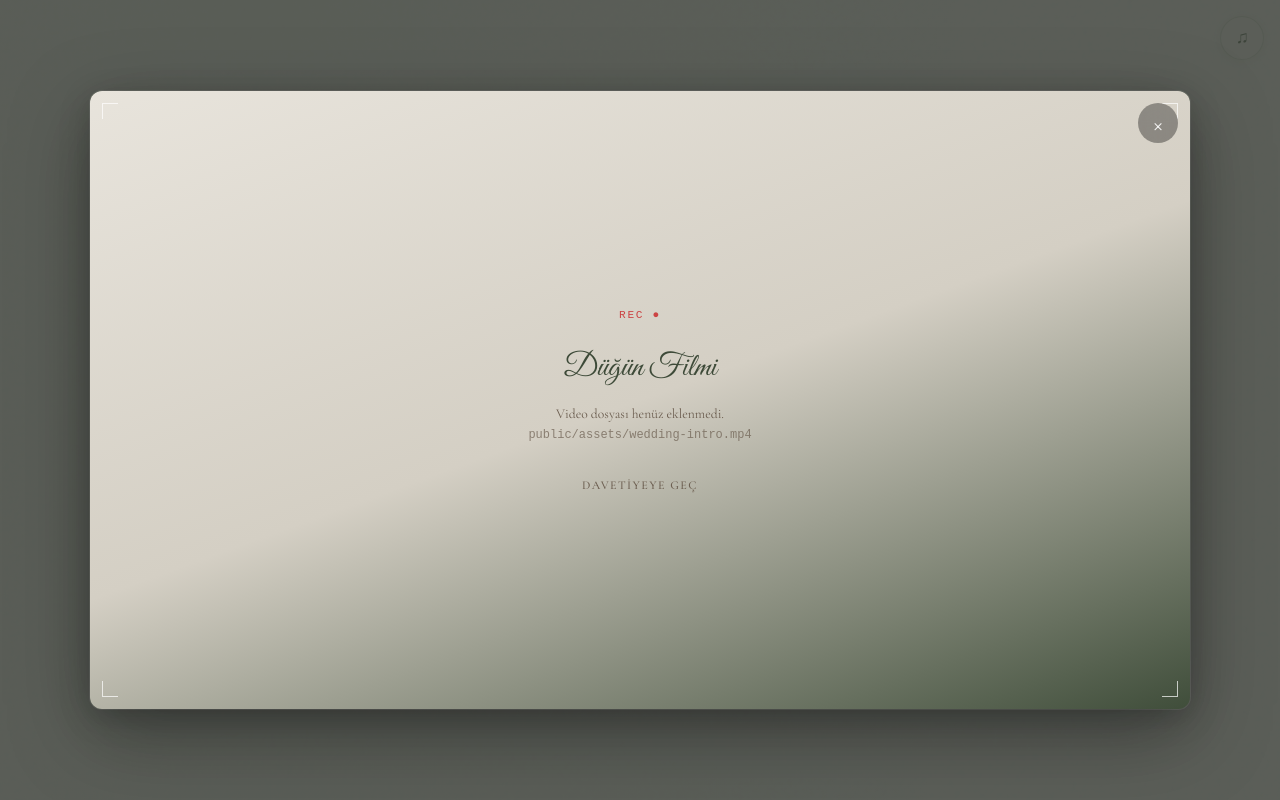
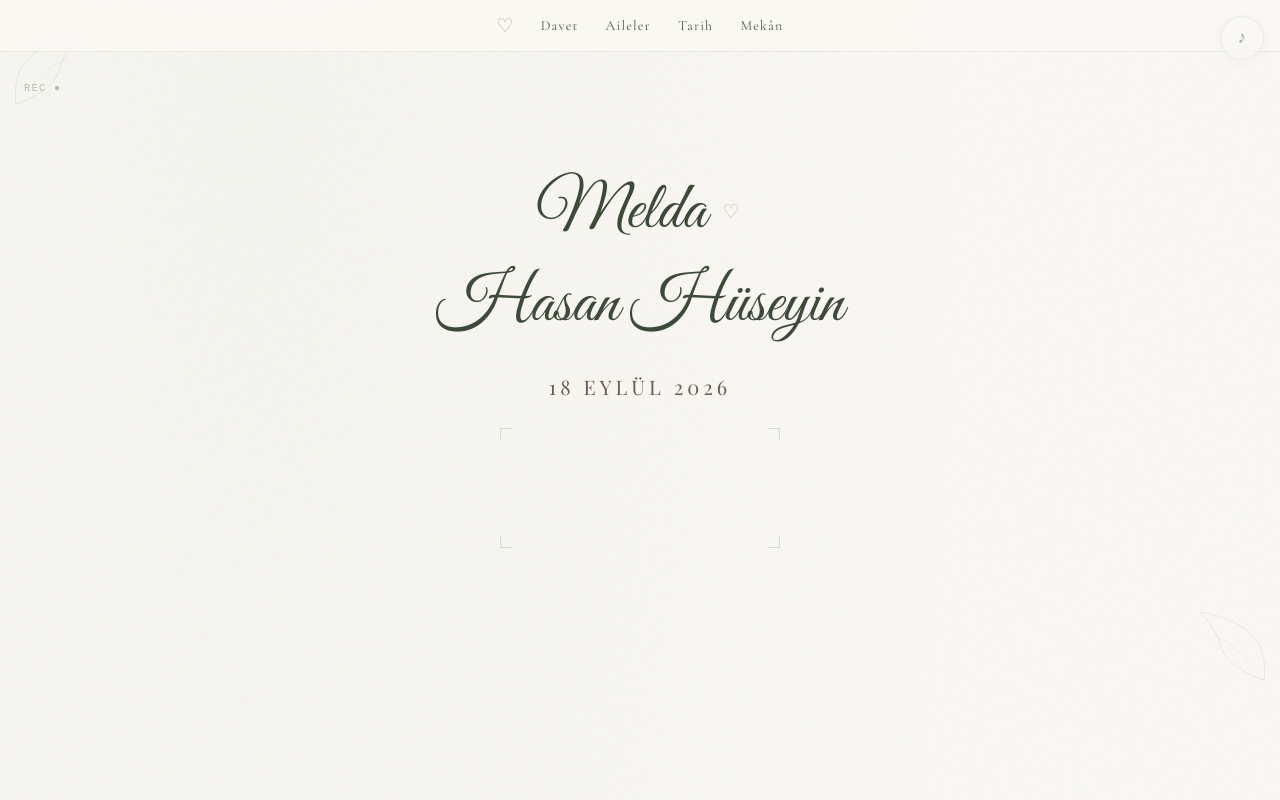
Before and after one commit to MeldaEgri/melda-hasan-dugun, a React (Vite) app: page / in a window 1280 px wide. Shown: the top 800 px of the page. Built offline with nearby package versions, Linux system fonts and the light colour scheme; a web font is replaced by a local one.

Commit message:
Video kaldırıldı

```diff
--- a/src/App.jsx
+++ b/src/App.jsx
@@ -10,8 +10,8 @@ import FamilySection from './components/FamilySection'
 import Footer from './components/Footer'
 import PhotoUploadQR from './components/PhotoUploadQR'
 export default function App() {
-  const [introOpen, setIntroOpen] = useState(true)
-  const [introClosed, setIntroClosed] = useState(false)
+  const [introOpen, setIntroOpen] = useState(false)
+  const [introClosed, setIntroClosed] = useState(true)
 
   const handleIntroClose = () => {
     setIntroOpen(false)
--- a/src/components/MusicControl.jsx
+++ b/src/components/MusicControl.jsx
@@ -1,18 +1,39 @@
-import { useEffect, useRef, useState } from 'react'
+import { useCallback, useEffect, useLayoutEffect, useRef, useState } from 'react'
 import { ASSETS } from '../constants'
 
 export default function MusicControl({ introOpen, introClosed }) {
   const audioRef = useRef(null)
+  const userPausedRef = useRef(false)
   const [isPlaying, setIsPlaying] = useState(false)
   const [audioAvailable, setAudioAvailable] = useState(true)
   const [userPaused, setUserPaused] = useState(false)
+
+  userPausedRef.current = userPaused
+
+  const startMusic = useCallback(() => {
+    const audio = audioRef.current
+    if (!audio || userPausedRef.current) return
+
+    audio.volume = 0.4
+    const playPromise = audio.play()
+    if (playPromise !== undefined) {
+      playPromise
+        .then(() => setIsPlaying(true))
+        .catch(() => setIsPlaying(false))
+    }
+  }, [])
 
   useEffect(() => {
     const audio = audioRef.current
     if (!audio) return
 
     const handleError = () => setAudioAvailable(false)
-    const handleCanPlay = () => setAudioAvailable(true)
+    const handleCanPlay = () => {
+      setAudioAvailable(true)
+      if (!introOpen && introClosed && !userPausedRef.current) {
+        startMusic()
+      }
+    }
 
     audio.addEventListener('error', handleError)
     audio.addEventListener('canplay', handleCanPlay)
@@ -21,11 +42,35 @@ export default function MusicControl({ introOpen, introClosed }) {
       audio.removeEventListener('error', handleError)
       audio.removeEventListener('canplay', handleCanPlay)
     }
-  }, [])
+  }, [introOpen, introClosed])
 
   useEffect(() => {
+    const isCloseTarget = (target) => {
+      if (!(target instanceof Element)) return false
+      return Boolean(
+        target.closest('.intro-modal__close') ||
+          target.classList.contains('intro-overlay'),
+      )
+    }
+
+    const handleGestureClose = (event) => {
+      if (!introOpen) return
+      if (!isCloseTarget(event.target)) return
+      startMusic()
+    }
+
+    document.addEventListener('pointerup', handleGestureClose, true)
+    document.addEventListener('click', handleGestureClose, true)
+
+    return () => {
+      document.removeEventListener('pointerup', handleGestureClose, true)
+      document.removeEventListener('click', handleGestureClose, true)
+    }
+  }, [introOpen])
+
+  useLayoutEffect(() => {
     const audio = audioRef.current
-    if (!audio || !audioAvailable) return
+    if (!audio) return
 
     if (introOpen) {
       audio.pause()
@@ -34,15 +79,9 @@ export default function MusicControl({ introOpen, introClosed }) {
     }
 
     if (introClosed && !userPaused) {
-      audio.volume = 0.4
-      const playPromise = audio.play()
-      if (playPromise !== undefined) {
-        playPromise
-          .then(() => setIsPlaying(true))
-          .catch(() => setIsPlaying(false))
+      startMusic()
     }
-    }
-  }, [introOpen, introClosed, audioAvailable, userPaused])
+  }, [introOpen, introClosed, userPaused])
 
   const toggleMusic = async () => {
     const audio = audioRef.current
@@ -53,7 +92,7 @@ export default function MusicControl({ introOpen, introClosed }) {
       setIsPlaying(false)
       setUserPaused(true)
     } else {
-      audio.volume = 0.9
+      audio.volume = 0.4
       try {
         await audio.play()
         setIsPlaying(true)
@@ -73,21 +112,25 @@ export default function MusicControl({ introOpen, introClosed }) {
         preload="auto"
         onCanPlay={() => setAudioAvailable(true)}
         onError={() => setAudioAvailable(false)}
-/>      <button
+      />
+      <button
         type="button"
         className={`music-control ${!audioAvailable ? 'music-control--unavailable' : ''}`}
         onClick={toggleMusic}
-  aria-label={isPlaying ? 'Müziği kapatmak için tıklayın' : 'Müziği çalmaya devam etmek için tıklayın'}
+        aria-label={
+          isPlaying
+            ? 'Müziği kapatmak için dokunun'
+            : 'Müziği çalmaya devam etmek için tıklayın'
+        }
       >
         <span className="music-control__icon" aria-hidden="true">
           {isPlaying ? '♪' : '♫'}
         </span>
 
-  {/* Site ilk açıldığında yazı gösterme */}
-  {introClosed && audioAvailable && (
+        {introClosed && !introOpen && audioAvailable && (
           <span className="music-control__text">
             {isPlaying
-        ? 'Müziği kapatmak için tıklayın'
+              ? 'Müziği kapatmak için dokunun'
               : 'Müziği çalmaya devam etmek için tıklayın'}
           </span>
         )}
--- a/src/constants.js
+++ b/src/constants.js
@@ -28,7 +28,7 @@ export const ASSETS = {
   introVideo: `${import.meta.env.BASE_URL}assets/wedding-intro.mp4`,
   music: `${import.meta.env.BASE_URL}assets/ille-de-ask.mp3`,
 }
-export const PHOTO_UPLOAD_URL = 'https://drive.google.com/drive/folders/107Lub_KbfQ4U32ZgK0i8HCn8tgWKsU3b?usp=sharing'
+export const PHOTO_UPLOAD_URL = 'https://forms.gle/1niAJ4QzWAWFZcqa8'
 export const INVITATION_TEXT = `Hayatımızın en güzel yolculuğuna birlikte çıkarken, mutluluğumuzu bizim için değerli olan sevdiklerimizle paylaşmak istiyoruz.
 
 Bu özel günümüzde sizleri de aramızda görmekten büyük mutluluk duyacağız.`
--- a/src/index.css
+++ b/src/index.css
@@ -298,11 +298,18 @@ code {
 }
 .music-control__text {
   position: absolute;
-  top: calc(100% + 10px);
+  top: calc(100% + 8px);
   right: 0;
+  left: auto;
+
+  z-index: 2;
+  display: block;
+  opacity: 1;
+  visibility: visible;
+  overflow: visible;
 
   width: max-content;
-  max-width: 190px;
+  max-width: min(190px, calc(100vw - 2rem));
 
   padding: 8px 13px;
 
@@ -351,7 +358,7 @@ code {
   width: 2.75rem;
   height: 2.75rem;
   display: flex;
-  position: fixed;
+  overflow: visible;
 
   align-items: center;
   justify-content: center;
```
Lines whose indentation alone changed are shown as unchanged.
